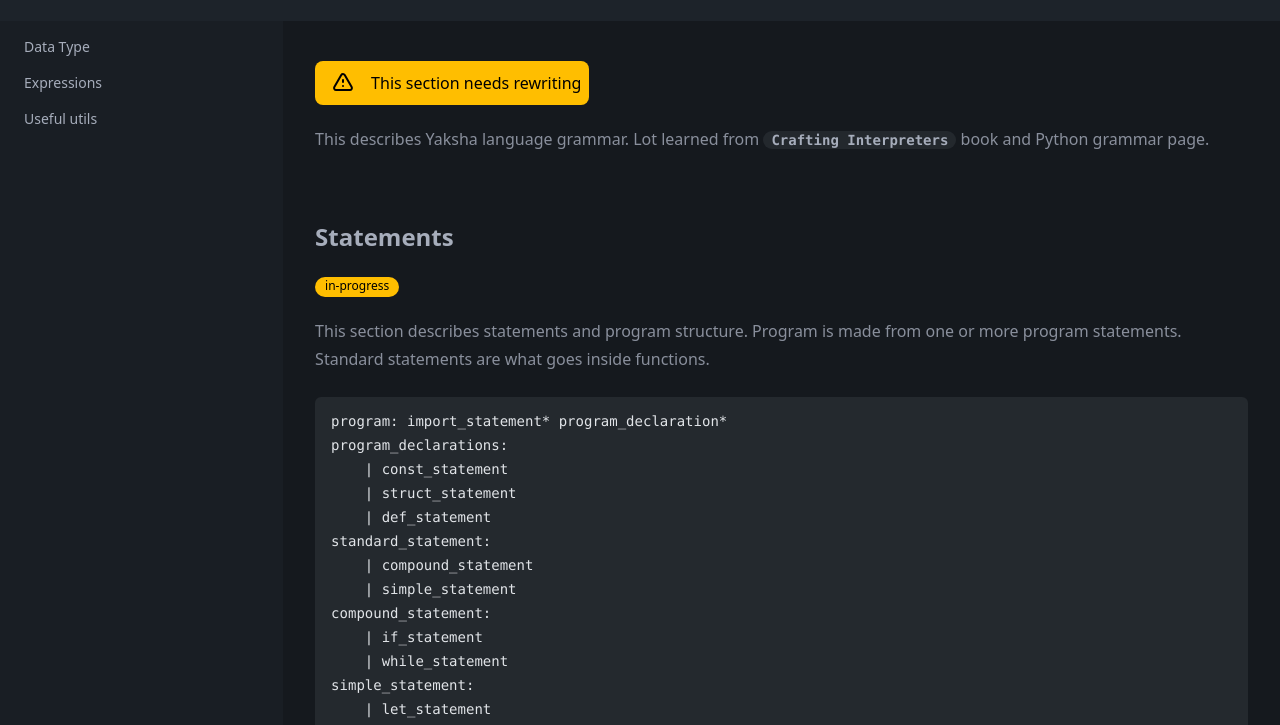
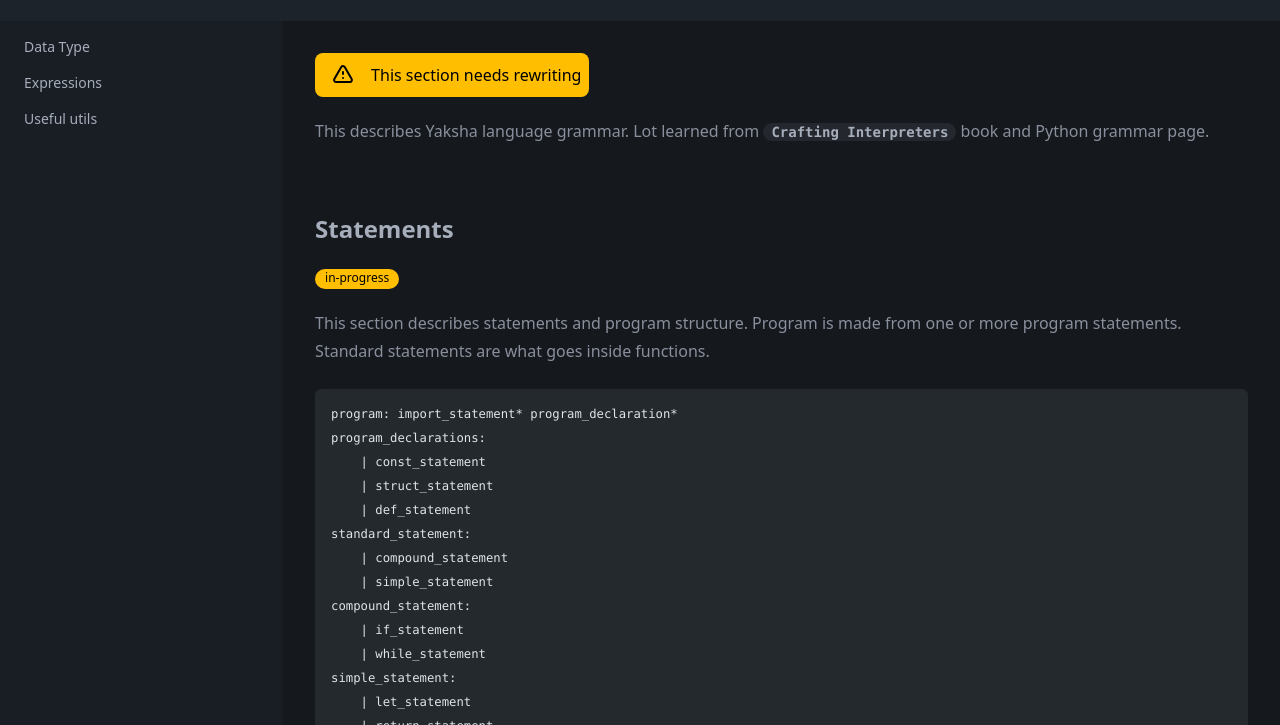
Before and after one commit to YakshaLang/yakshalang.github.io, an Astro site: page /docs/0003-grammar in a window 1280 px wide. Shown: the part 75-800 px from the top of the page. Built offline with nearby package versions, Linux system fonts and the light colour scheme; Astro itself is replaced by a stand-in of ours; code samples lack their colours.

Commit message:
update to footer,docs layout

```diff
--- a/src/components/Footer.astro
+++ b/src/components/Footer.astro
@@ -3,7 +3,7 @@
         <img src="/imgs/yaksha_logo.png" class="w-24 mt-8" />
         <div>
             <p class="font-bold">Yaksha - The Programming Language</p>
-            <p>&#169 2023 YakshaLang</p>
+            <p>&#169 2023 Bhathiya Perera</p>
             <p>Website designed by <a class="link text-blue-500" href="https://abandontech.cloud" target="_blank" rel="noreferrer">AbandonTech</a></p>
         </div>
     </aside>
--- a/src/layouts/DocsLayout.astro
+++ b/src/layouts/DocsLayout.astro
@@ -24,9 +24,10 @@ const headingsByDepth = headings.reduce((acc, heading) => {
 
 <Layout title="Yaksha | Docs">
 
-  <div class="flex bg-base-300">
-    <div class="w-fit bg-base-200 md:w-96">
-      <ul class="sticky top-20 menu">
+  <div class="flex bg-base-300 w-full">
+    <div class="hidden md:block bg-base-200 md:w-96">
+      <ul class="sticky max-h-screen flex-nowrap top-24 menu">
+        <div class="max-h-full overflow-y-auto mb-24">
             {headingsByDepth.map(h =>
             <li>
               {h.children.length > 0 &&
@@ -43,11 +44,12 @@ const headingsByDepth = headings.reduce((acc, heading) => {
                 <summary class="hover:text-primary"><a href={`#${h.slug}`}>{h.text}</a></summary>
               }
             </li>)}
+        </div>
       </ul>
     </div>
 
-    <div class="relative mx-auto prose py-8 px-8 max-w-fit md:max-w-6xl dark:prose-invert prose-headings:scroll-mt-36 md:prose-headings:scroll-mt-96">
-        <slot/>
+    <div class="mx-auto prose prose-sm md:prose-base py-4 md:py-8 px-4 md:px-8 md:max-w-6xl dark:prose-invert prose-headings:scroll-mt-36 md:prose-headings:scroll-mt-96">
+        <slot />
     </div>
   </div>
 
--- a/src/pages/docs/0003-grammar.mdx
+++ b/src/pages/docs/0003-grammar.mdx
@@ -81,7 +81,7 @@ block: ":" (newline ba_indent standard_statement+ ba_dedent | simple_statement)
 * Example - `defer del my_element`
 </Note>
 
----
+
 
 ## Data Type
 
@@ -96,7 +96,7 @@ primitive_data_type: "int" | "i8" | "i16" | "i32" | "i64" |
 
 <Note mode="icon">Data type describes, primitives, custom data types and non primitives.</Note>
 
----
+
 
 ## Expressions
 
@@ -121,7 +121,7 @@ primary: "True" | "False" | "None" | number | string | triple_quote_string | nam
 
 <Note mode="icon">Based on [lox grammar](https://craftinginterpreters.com/appendix-i.html) and [Python operator precedence](https://www.mathcs.emory.edu/~valerie/courses/fall10/155/resources/op_precedence.html).</Note>
 
----
+
 
 ## Useful utils
 
```
Also changed, not shown: src/pages/docs/0001-features.mdx (+19 -38 lines), src/pages/docs/0002-runtime-library.mdx (+4 -4 lines). Lines whose indentation alone changed are shown as unchanged.
